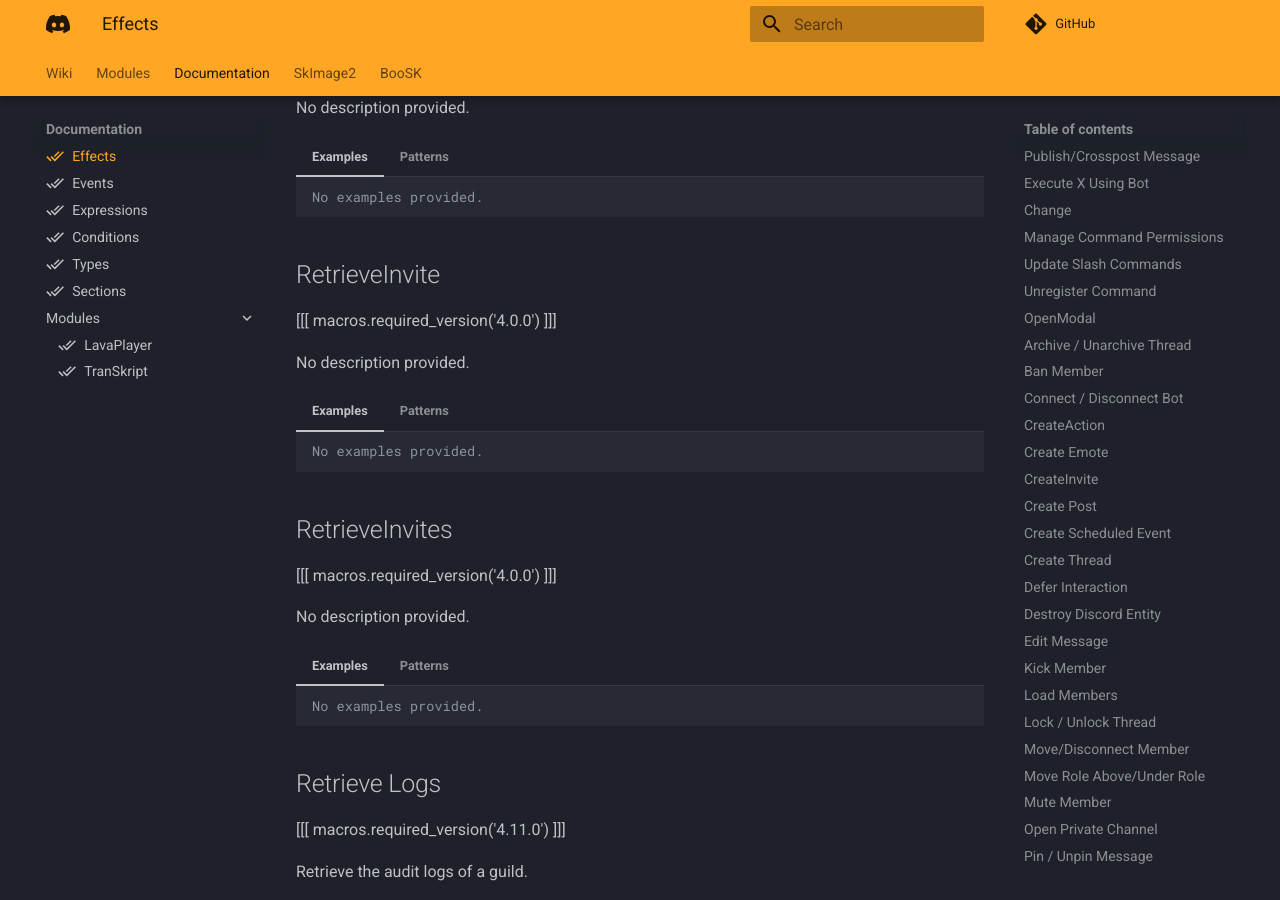
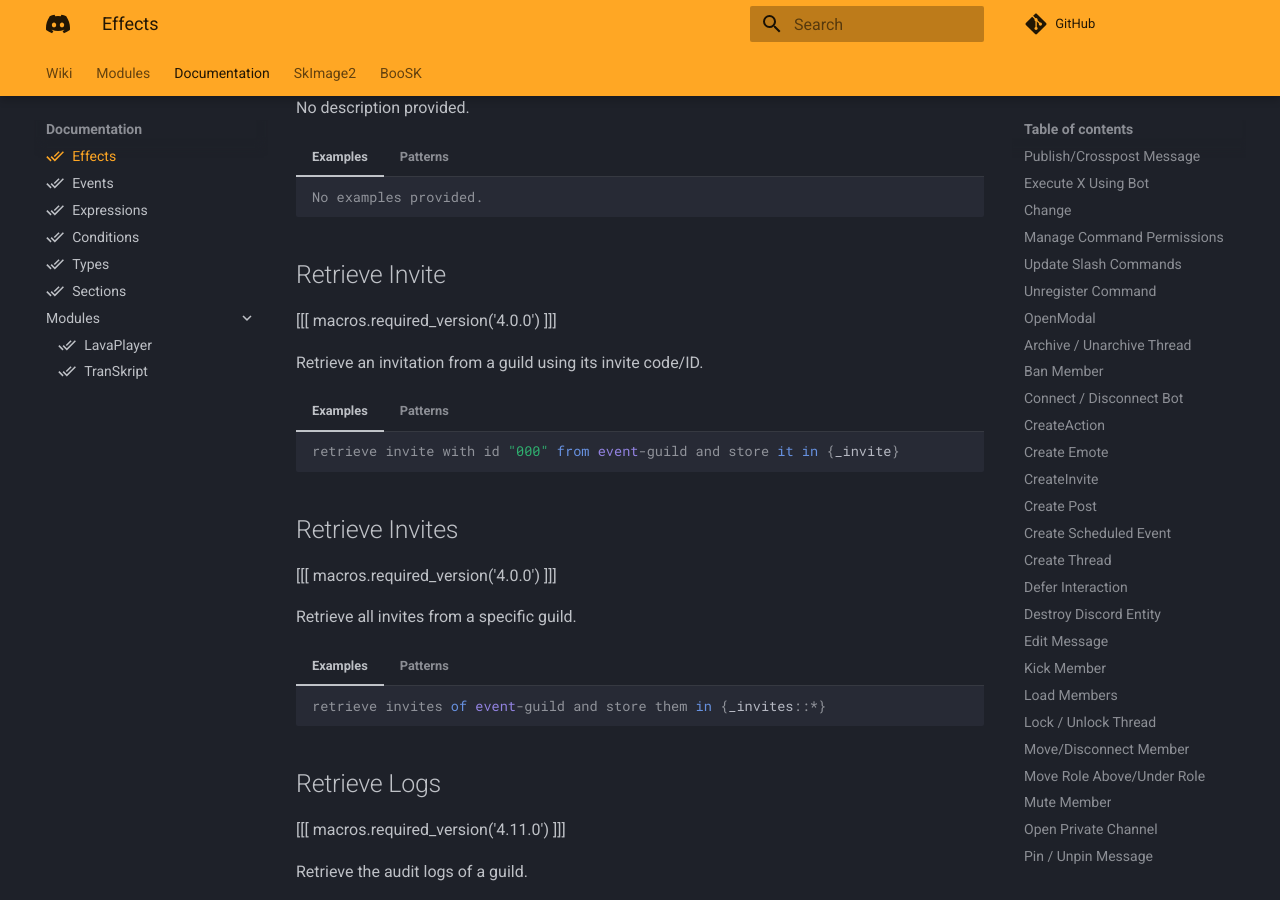
Before and after one commit to DiSkyOrg/Documentation, an MkDocs documentation site: the page built from docs/docs/effects.md, in a window 1280 px wide and 900 px high, scrolled down 10231 px. Built offline with MkDocs 1.6.1 and Material for MkDocs 9.7.7, drawn with Linux system fonts in a browser that asks for light colours; comment, search, counter and statistics services are not loaded.

Commit message:
enhanced & added docs to retrieve invite/invites effects

````diff
--- a/docs/docs/effects.md
+++ b/docs/docs/effects.md
@@ -625,36 +625,41 @@ No description provided.
     retrieve [(all|every)] interested members (from|with|of|in) %scheduledevent% [(with|using) [the] [bot] %-bot%] and store (them|the interested members) in %-objects%
     ```
 
-## RetrieveInvite
+## Retrieve Invite
 
 [[[ macros.required_version('4.0.0') ]]]
 
-No description provided.
+Retrieve an invitation from a guild using its invite code/ID.
+
 === "Examples"
 
     ```applescript
-    No examples provided.
+    retrieve invite with id "000" from event-guild and store it in {_invite}
     ```
+
 === "Patterns"
 
     ```applescript
-    retrieve invite (with|from) id %string% (from|with|of|in) %guild% [(with|using) [the] [bot] %-bot%] and store (it|the invite) in %-object%
+    retrieve invite (with|from) id %string% (from|with|of|in) %guild% [(with|using) [the] [bot] %-bot%] and store (it|the invite) in %~objects%
     ```
 
-## RetrieveInvites
+## Retrieve Invites
 
 [[[ macros.required_version('4.0.0') ]]]
 
-No description provided.
+
+Retrieve all invites from a specific guild.
+
 === "Examples"
 
     ```applescript
-    No examples provided.
+    retrieve invites of event-guild and store them in {_invites::*}
     ```
+
 === "Patterns"
 
     ```applescript
-    retrieve [(all|every)] invites (from|with|of|in) %guild% [(with|using) [the] [bot] %-bot%] and store (them|the invites) in %-objects%
+    retrieve [all [of]] [the] invite[s] (from|with|of|in) %guild% [(with|using) [the] [bot] %-bot%] and store (it|them|the invites) in %~objects%
     ```
 
 ## Retrieve Logs
````
